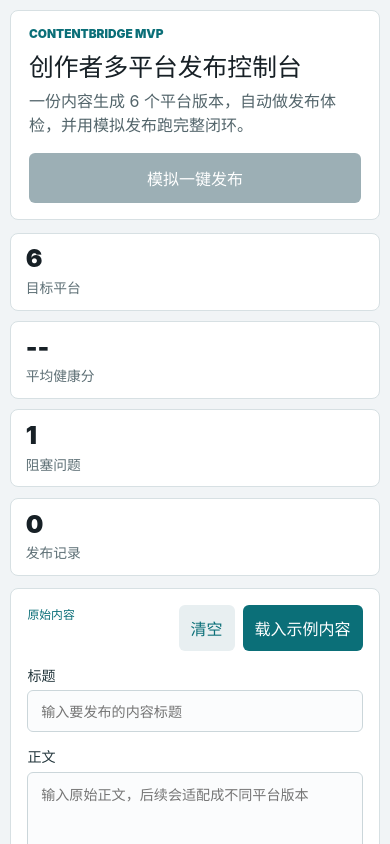
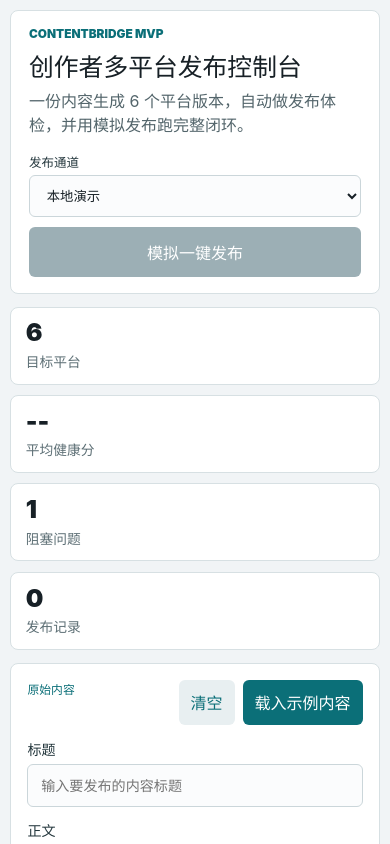
Before and after one commit to 112112ff/Multi-platform-content-publishing-tool, a React (Vite) app: page / in a window 390 px wide. Shown: the top 844 px of the page. Built offline with nearby package versions, Linux system fonts and the light colour scheme.

Commit message:
feat: add real webhook delivery channel

```diff
--- a/src/App.tsx
+++ b/src/App.tsx
@@ -7,11 +7,14 @@ import { adaptContentForSelectedPlatforms } from "./services/adaptContent";
 import type { AdaptedContent, ContentInput, PublishResult } from "./types/content";
 import type { PlatformPreview } from "./services/adaptContent";
 
+type DeliveryMode = "local" | "webhook";
+
 interface PublishBatch {
   id: string;
   createdAt: string;
   completedAt?: string;
   durationMs?: number;
+  deliveryMode?: DeliveryMode;
   results: PublishResult[];
 }
 
@@ -60,11 +63,28 @@ const readStoredDraft = () => {
       content?: ContentInput;
       editedContent?: Record<string, AdaptedContent>;
       publishBatches?: PublishBatch[];
+      deliveryMode?: DeliveryMode;
+      webhookUrl?: string;
     };
   } catch {
     return null;
   }
 };
+
+const createDeliveryResult = (
+  preview: PlatformPreview,
+  result: Partial<PublishResult>,
+): PublishResult => ({
+  id: `${preview.adapted.platformId}-${Date.now()}-${Math.random()
+    .toString(16)
+    .slice(2)}`,
+  platformId: preview.adapted.platformId,
+  status: result.status ?? "draft",
+  url: result.url,
+  message: result.message ?? "已生成发布结果。",
+  createdAt: new Date().toISOString(),
+  score: preview.validation.score,
+});
 
 function App() {
   const storedDraft = readStoredDraft();
@@ -75,6 +95,10 @@ function App() {
     storedDraft?.publishBatches ?? [],
   );
   const [isPublishing, setIsPublishing] = useState(false);
+  const [deliveryMode, setDeliveryMode] = useState<DeliveryMode>(
+    storedDraft?.deliveryMode ?? "local",
+  );
+  const [webhookUrl, setWebhookUrl] = useState(storedDraft?.webhookUrl ?? "");
   const [publishProgress, setPublishProgress] = useState<Record<string, string>>({});
   const [editedContent, setEditedContent] = useState<Record<string, AdaptedContent>>(
     storedDraft?.editedContent ?? {},
@@ -166,10 +190,10 @@ function App() {
         [preview.adapted.platformId]: "发布中",
       }));
       await wait(260);
-      const result = await preview.adapter.publish(
-        preview.adapted,
-        preview.validation,
-      );
+      const result =
+        deliveryMode === "webhook"
+          ? await publishToWebhook(preview)
+          : await preview.adapter.publish(preview.adapted, preview.validation);
       results.push(result);
       setPublishProgress((current) => ({
         ...current,
@@ -189,6 +213,7 @@ function App() {
       createdAt: new Date(batchStartedAt).toISOString(),
       completedAt,
       durationMs: Date.now() - batchStartedAt,
+      deliveryMode,
       results,
     };
     setPublishBatches((current) => [batch, ...current].slice(0, 8));
@@ -199,9 +224,68 @@ function App() {
   useEffect(() => {
     localStorage.setItem(
       storageKey,
-      JSON.stringify({ content, editedContent, publishBatches }),
+      JSON.stringify({
+        content,
+        editedContent,
+        publishBatches,
+        deliveryMode,
+        webhookUrl,
+      }),
     );
-  }, [content, editedContent, publishBatches]);
+  }, [content, editedContent, publishBatches, deliveryMode, webhookUrl]);
+
+  const publishToWebhook = async (preview: PlatformPreview) => {
+    if (!webhookUrl.trim()) {
+      return createDeliveryResult(preview, {
+        status: "failed",
+        message: "Webhook 地址为空，无法执行真实投递。",
+      });
+    }
+
+    if (!preview.validation.canPublish) {
+      return createDeliveryResult(preview, {
+        status: "failed",
+        message: "发布体检未通过，已阻止 Webhook 投递。",
+      });
+    }
+
+    try {
+      const response = await fetch(webhookUrl.trim(), {
+        method: "POST",
+        headers: {
+          "Content-Type": "application/json",
+        },
+        body: JSON.stringify({
+          source: "ContentBridge",
+          platformId: preview.adapted.platformId,
+          platformName: preview.platformName,
+          title: preview.adapted.title,
+          body: preview.adapted.body,
+          summary: preview.adapted.summary,
+          tags: preview.adapted.tags,
+          score: preview.validation.score,
+          createdAt: new Date().toISOString(),
+        }),
+      });
+
+      return createDeliveryResult(preview, {
+        status: response.ok ? "success" : "failed",
+        url: webhookUrl.trim(),
+        message: response.ok
+          ? `已真实 POST 到 Webhook，状态码 ${response.status}。`
+          : `Webhook 返回 ${response.status}，请检查接收端配置。`,
+      });
+    } catch (error) {
+      return createDeliveryResult(preview, {
+        status: "failed",
+        url: webhookUrl.trim(),
+        message:
+          error instanceof Error
+            ? `Webhook 投递失败：${error.message}`
+            : "Webhook 投递失败，请检查网络、CORS 或接收端。",
+      });
+    }
+  };
 
   const changeContent = (nextContent: ContentInput) => {
     setContent(nextContent);
@@ -250,14 +334,42 @@ function App() {
             一份内容生成 6 个平台版本，自动做发布体检，并用模拟发布跑完整闭环。
           </p>
         </div>
+        <div className="delivery-console">
+          <label>
+            发布通道
+            <select
+              value={deliveryMode}
+              onChange={(event) =>
+                setDeliveryMode(event.target.value as DeliveryMode)
+              }
+            >
+              <option value="local">本地演示</option>
+              <option value="webhook">Webhook 实发</option>
+            </select>
+          </label>
+          {deliveryMode === "webhook" ? (
+            <label>
+              Webhook URL
+              <input
+                value={webhookUrl}
+                onChange={(event) => setWebhookUrl(event.target.value)}
+                placeholder="https://webhook.site/..."
+              />
+            </label>
+          ) : null}
           <button
             type="button"
             className="publish-button"
             disabled={!hasContent || !previews.length || isPublishing}
             onClick={publishAll}
           >
-          {isPublishing ? "发布中..." : "模拟一键发布"}
+            {isPublishing
+              ? "发布中..."
+              : deliveryMode === "webhook"
+                ? "真实投递到 Webhook"
+                : "模拟一键发布"}
           </button>
+        </div>
       </header>
 
       <section className="status-strip" aria-label="发布状态概览">
@@ -349,7 +461,9 @@ function App() {
             {latestSummary ? (
               <p>
                 成功 {latestSummary.success} / 草稿 {latestSummary.draft} / 失败{" "}
-                {latestSummary.failed} / 用时 {formatDuration(latestBatch?.durationMs)}
+                {latestSummary.failed} /{" "}
+                {latestBatch?.deliveryMode === "webhook" ? "Webhook" : "本地"} / 用时{" "}
+                {formatDuration(latestBatch?.durationMs)}
               </p>
             ) : null}
           </div>
--- a/src/styles.css
+++ b/src/styles.css
@@ -28,6 +28,7 @@ button {
 }
 
 input,
+select,
 textarea {
   background: #fbfcfd;
   border: 1px solid #cbd6da;
@@ -122,6 +123,27 @@ h2 {
   font-weight: 900;
   min-width: 148px;
   padding: 0.82rem 1rem;
+}
+
+.delivery-console {
+  align-items: end;
+  display: grid;
+  gap: 0.6rem;
+  grid-template-columns: minmax(130px, 150px) minmax(260px, 1fr) auto;
+  min-width: min(680px, 100%);
+}
+
+.delivery-console label {
+  color: #24373d;
+  display: grid;
+  font-size: 0.78rem;
+  font-weight: 900;
+  gap: 0.28rem;
+}
+
+.delivery-console select,
+.delivery-console input {
+  height: 42px;
 }
 
 .publish-button:disabled {
@@ -716,6 +738,11 @@ h2 {
     display: grid;
   }
 
+  .delivery-console {
+    grid-template-columns: 1fr;
+    min-width: 0;
+  }
+
   .status-strip,
   .field-grid,
   .platform-toggle-grid,
```
Also changed, not shown: 2 other files (tests, documents, lock files or other folders). Lines whose indentation alone changed are shown as unchanged.
